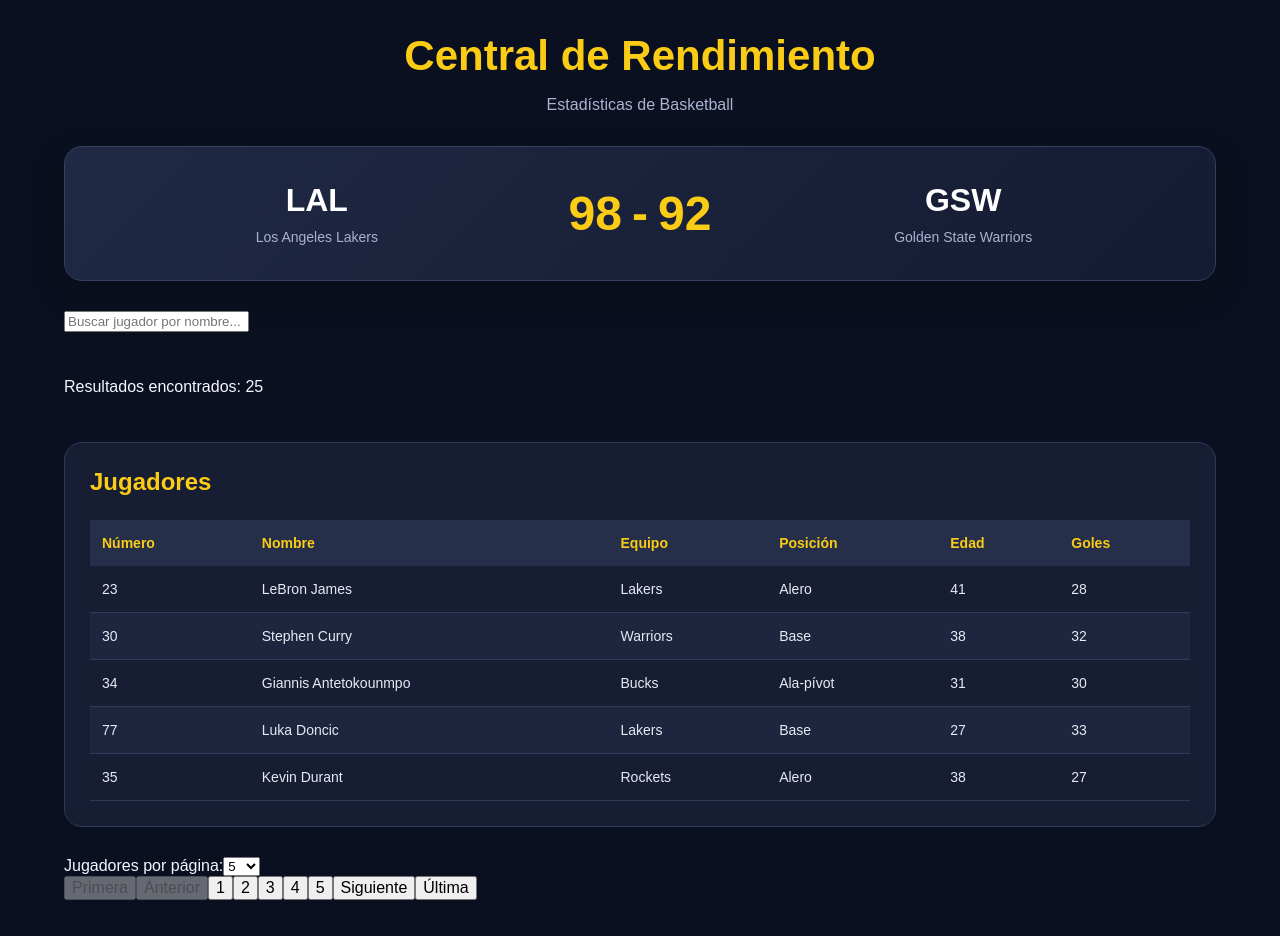
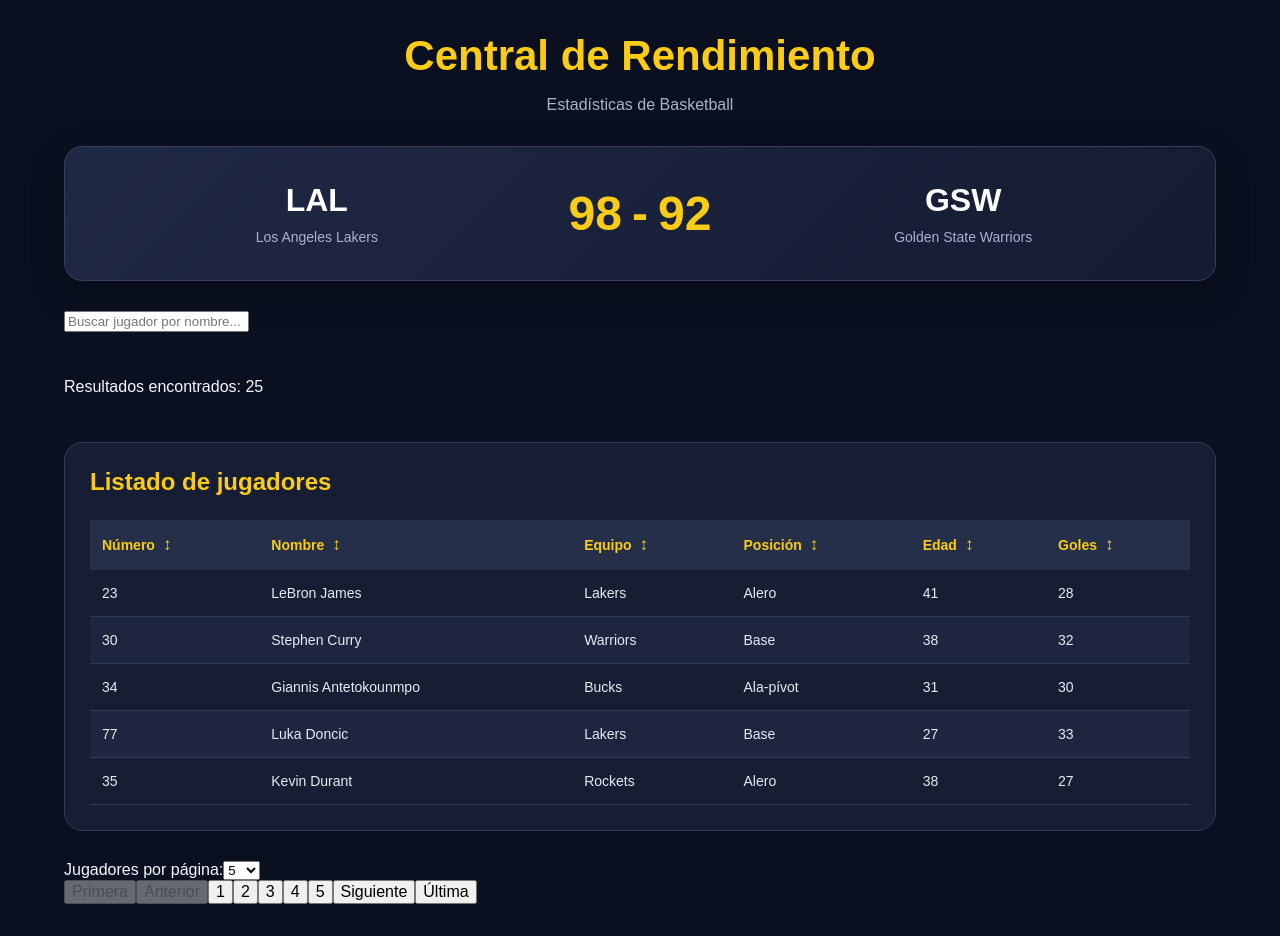
Before and after one commit to SantyGrana2/basketball-react, a React (Vite) app: page / in a window 1280 px wide. Built offline with nearby package versions, Linux system fonts and the light colour scheme.

Commit message:
feat: implementar ordenamiento de columnas en tres estados

```diff
--- a/src/App.jsx
+++ b/src/App.jsx
@@ -1,5 +1,5 @@
 
-import { useEffect, useState } from "react";
+import { useEffect, useMemo, useState } from "react";
 
 import Header from "./components/Header";
 import Scoreboard from "./components/Scoreboard";
@@ -10,15 +10,21 @@ import Pagination from "./components/Pagination";
 import { players } from "./data/players";
 
 function App() {
-  // Estado de la búsqueda
+  // Estados de búsqueda
   const [search, setSearch] = useState("");
   const [debouncedSearch, setDebouncedSearch] = useState("");
 
-  // Estado de la paginación
+  // Estados de paginación
   const [currentPage, setCurrentPage] = useState(1);
   const [pageSize, setPageSize] = useState(5);
 
-  // Espera de 300 ms antes de buscar
+  // Estado de ordenamiento
+  const [sortConfig, setSortConfig] = useState({
+    key: null,
+    direction: null
+  });
+
+  // Debounce de búsqueda de 300 ms
   useEffect(() => {
     const timer = setTimeout(() => {
       setDebouncedSearch(search);
@@ -28,34 +34,70 @@ function App() {
   }, [search]);
 
   // Filtrar jugadores por nombre
-  const filteredPlayers = players.filter((player) =>
-    player.name
-      .toLowerCase()
-      .includes(debouncedSearch.trim().toLowerCase())
+  const filteredPlayers = useMemo(() => {
+    return players.filter((player) =>
+      player.name
+        .toLowerCase()
+        .includes(debouncedSearch.trim().toLowerCase())
+    );
+  }, [debouncedSearch]);
+
+  // Ordenar jugadores
+  const sortedPlayers = useMemo(() => {
+    if (!sortConfig.key || !sortConfig.direction) {
+      return filteredPlayers;
+    }
+
+    return [...filteredPlayers].sort((a, b) => {
+      const valueA = a[sortConfig.key];
+      const valueB = b[sortConfig.key];
+
+
+    const comparison =
+      typeof valueA === "number" &&
+      typeof valueB === "number"
+        ? valueA - valueB
+        : String(valueA).localeCompare(
+            String(valueB),
+            "es",
+            { sensitivity: "base" }
+          );
+
+      return sortConfig.direction === "asc"
+        ? comparison
+        : -comparison;
+    });
+  }, [filteredPlayers, sortConfig]);
+
+  // Calcular el total de páginas
+  const totalPages = Math.ceil(
+    sortedPlayers.length / pageSize
   );
 
-  // Calcular el número de páginas
-  const totalPages = Math.ceil(
-    filteredPlayers.length / pageSize
-  );
-
-  // Evitar páginas fuera del rango válido
+  // Garantizar una página válida
   const safePage = Math.max(
     1,
     Math.min(currentPage, totalPages || 1)
   );
 
-  // Obtener solo los jugadores de la página actual
+  // Obtener jugadores de la página actual
   const startIndex = (safePage - 1) * pageSize;
 
-  const paginatedPlayers = filteredPlayers.slice(
+  const paginatedPlayers = sortedPlayers.slice(
     startIndex,
     startIndex + pageSize
   );
 
-  // Reiniciar a la primera página al buscar
+  // Cambiar búsqueda
   const handleSearchChange = (value) => {
     setSearch(value);
+    setCurrentPage(1);
+  };
+
+  // Limpiar búsqueda
+  const handleClearSearch = () => {
+    setSearch("");
+    setDebouncedSearch("");
     setCurrentPage(1);
   };
 
@@ -65,10 +107,20 @@ function App() {
     setCurrentPage(1);
   };
 
-  // Limpiar la búsqueda
-  const handleClearSearch = () => {
-    setSearch("");
-    setDebouncedSearch("");
+  // Ordenamiento de tres estados
+  const handleSort = (key) => {
+    setSortConfig((previous) => {
+      if (previous.key !== key) {
+        return { key, direction: "asc" };
+      }
+
+      if (previous.direction === "asc") {
+        return { key, direction: "desc" };
+      }
+
+      return { key: null, direction: null };
+    });
+
     setCurrentPage(1);
   };
 
@@ -89,7 +141,11 @@ function App() {
           Resultados encontrados: {filteredPlayers.length}
         </p>
 
-        <PlayerTable players={paginatedPlayers} />
+        <PlayerTable
+          players={paginatedPlayers}
+          sortConfig={sortConfig}
+          onSort={handleSort}
+        />
 
         <Pagination
           currentPage={safePage}
--- a/src/components/PlayerTable.jsx
+++ b/src/components/PlayerTable.jsx
@@ -1,20 +1,65 @@
 
 import PlayerRow from "./PlayerRow";
 
-function PlayerTable({ players }) {
+const columns = [
+  { key: "number", label: "Número" },
+  { key: "name", label: "Nombre" },
+  { key: "team", label: "Equipo" },
+  { key: "position", label: "Posición" },
+  { key: "age", label: "Edad" },
+  { key: "goals", label: "Goles" }
+];
+
+function PlayerTable({
+  players,
+  sortConfig,
+  onSort
+}) {
+  const getSortIcon = (key) => {
+    if (sortConfig.key !== key) return "↕";
+
+    if (sortConfig.direction === "asc") {
+      return "↑";
+    }
+
+    if (sortConfig.direction === "desc") {
+      return "↓";
+    }
+
+    return "↕";
+  };
+
   return (
     <section className="player-table">
-      <h2>Jugadores</h2>
+      <h2>Listado de jugadores</h2>
 
       <table className="player-table__table">
         <thead>
           <tr>
-            <th>Número</th>
-            <th>Nombre</th>
-            <th>Equipo</th>
-            <th>Posición</th>
-            <th>Edad</th>
-            <th>Goles</th>
+            {columns.map((column) => (
+              <th
+                key={column.key}
+                scope="col"
+                aria-sort={
+                  sortConfig.key === column.key
+                    ? sortConfig.direction === "asc"
+                      ? "ascending"
+                      : "descending"
+                    : "none"
+                }
+              >
+                <button
+                  type="button"
+                  className="player-table__sort"
+                  onClick={() => onSort(column.key)}
+                >
+                  {column.label}
+                  <span aria-hidden="true">
+                    {getSortIcon(column.key)}
+                  </span>
+                </button>
+              </th>
+            ))}
           </tr>
         </thead>
 
@@ -27,6 +72,12 @@ function PlayerTable({ players }) {
           ))}
         </tbody>
       </table>
+
+      {players.length === 0 && (
+        <p className="player-table__empty">
+          No se encontraron jugadores.
+        </p>
+      )}
     </section>
   );
 }
--- a/src/styles/main.css
+++ b/src/styles/main.css
@@ -168,3 +168,42 @@ button {
     font-size: 20px;
   }
 }
+
+
+/* Ordenamiento de columnas */
+
+.player-table__sort {
+  display: inline-flex;
+  align-items: center;
+  justify-content: flex-start;
+  gap: 8px;
+  width: 100%;
+  padding: 0;
+  border: none;
+  background: transparent;
+  color: inherit;
+  font: inherit;
+  font-weight: 700;
+  text-align: left;
+  cursor: pointer;
+}
+
+.player-table__sort:hover {
+  color: #ffffff;
+}
+
+.player-table__sort:focus-visible {
+  outline: 2px solid #facc15;
+  outline-offset: 4px;
+  border-radius: 3px;
+}
+
+.player-table__sort span {
+  font-size: 17px;
+}
+
+.player-table__empty {
+  padding: 20px;
+  color: #aeb8d0;
+  text-align: center;
+}
```
